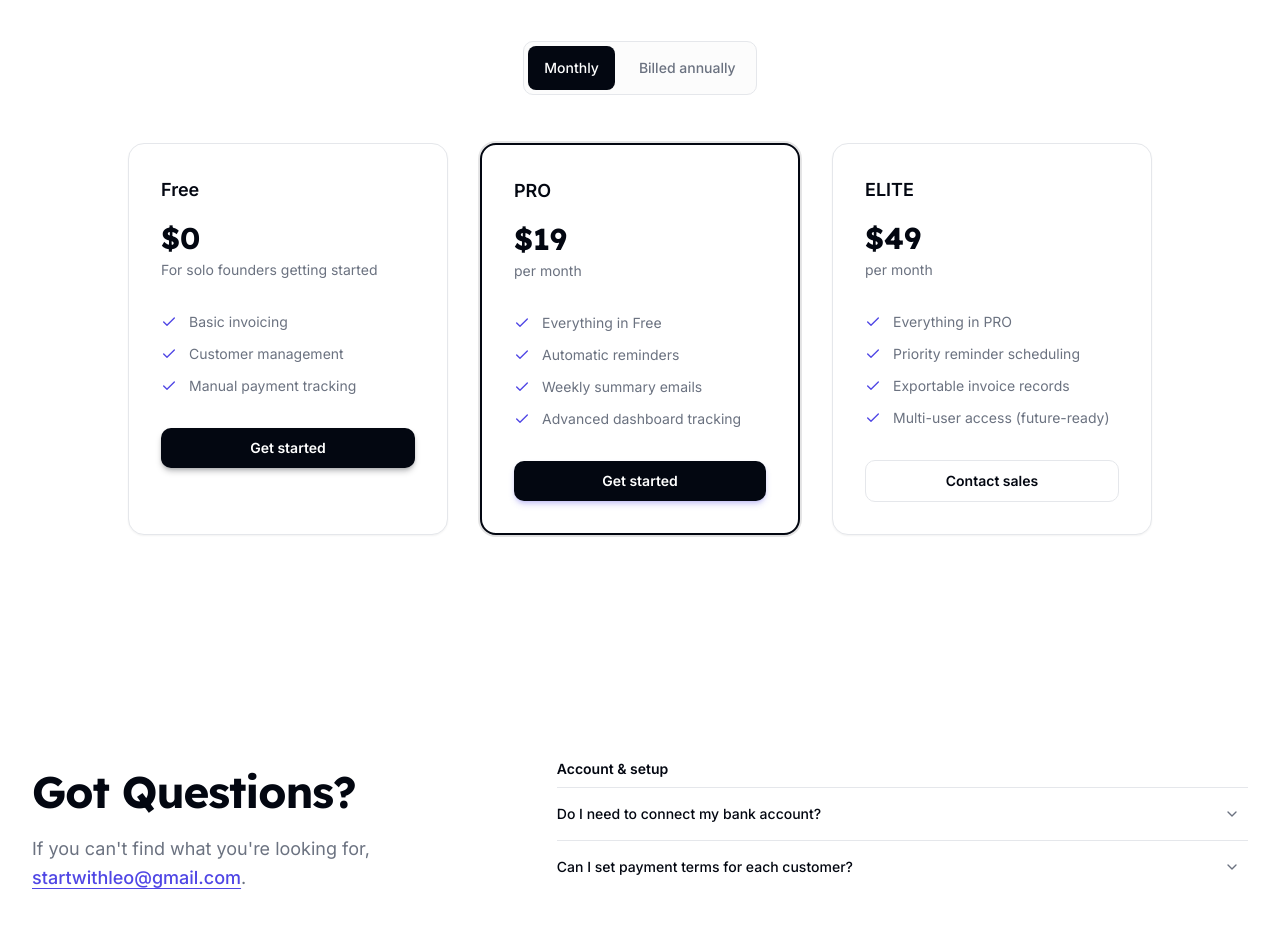
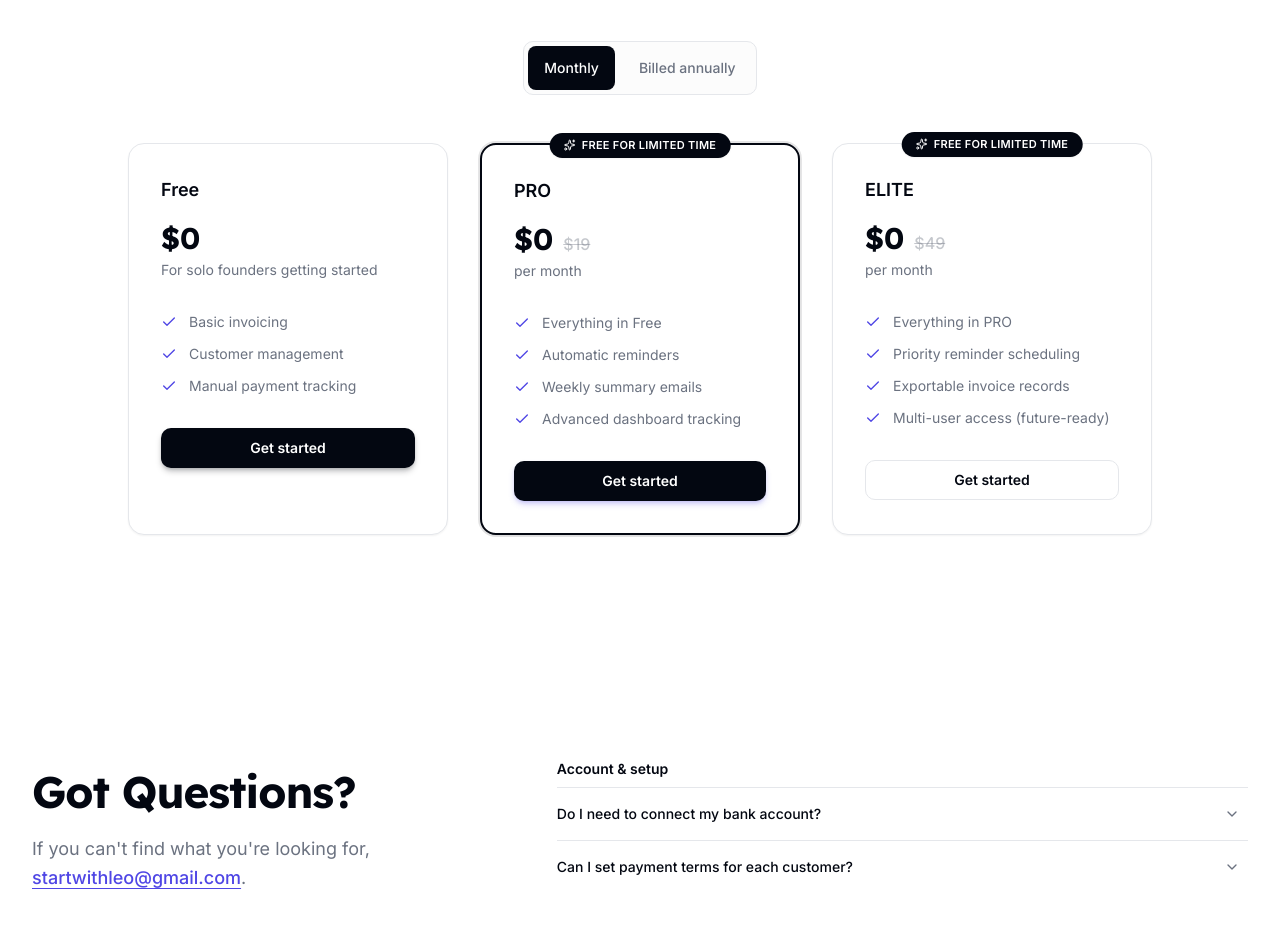
Before and after one commit to squid-beast/Receivly, a React (Vite) app in the folder frontend/: page / in a window 1280 px wide. Shown: the part 2080-3008 px from the top of the page. Built offline with nearby package versions, Linux system fonts and the light colour scheme; no server answers.

Commit message:
pricing changes

```diff
--- a/frontend/src/components/landing/Pricing.tsx
+++ b/frontend/src/components/landing/Pricing.tsx
@@ -1,6 +1,7 @@
 import { useState } from "react";
+import { useNavigate } from "react-router-dom";
 import { motion } from "framer-motion";
-import { Check } from "lucide-react";
+import { Check, Sparkles } from "lucide-react";
 import { Container } from "@/components/ui/Container";
 import { SectionHeading } from "@/components/ui/SectionHeading";
 import { Button } from "@/components/ui/Button";
@@ -26,7 +27,6 @@ const plans: Array<{
   features: string[];
   cta: string;
   buttonVariant: "secondary" | "default" | "outline";
-  contactSales?: boolean;
 }> = [
   {
     id: "free",
@@ -69,9 +69,8 @@ const plans: Array<{
       "Exportable invoice records",
       "Multi-user access (future-ready)",
     ],
-    cta: "Contact sales",
+    cta: "Get started",
     buttonVariant: "outline",
-    contactSales: true,
   },
 ];
 
@@ -84,11 +83,12 @@ const cardVariants = {
   }),
 };
 
-const SUPPORT_EMAIL = "startwithleo@gmail.com";
+const hasOffer = (id: PlanId) => id === "pro" || id === "elite";
 
 export function Pricing() {
   const [billingPeriod, setBillingPeriod] = useState<BillingPeriod>("monthly");
   const [selectedPlan, setSelectedPlan] = useState<PlanId>("pro");
+  const navigate = useNavigate();
 
   return (
     <section id="pricing" className={cn(SECTION_PADDING, SECTION_SCROLL_MARGIN)}>
@@ -147,12 +147,21 @@ export function Pricing() {
                 }
               }}
               className={cn(
-                "relative cursor-pointer rounded-2xl border border-border bg-background p-8 shadow-sm transition-all duration-300 hover:shadow-md hover:shadow-lg",
+                "relative cursor-pointer rounded-2xl border bg-background p-8 shadow-sm transition-all duration-300 hover:shadow-md hover:shadow-lg",
                 selectedPlan === plan.id
                   ? "border-2 border-foreground ring-2 ring-foreground/10"
                   : "border border-border"
               )}
             >
+              {hasOffer(plan.id) && (
+                <div className="absolute -top-3 left-1/2 -translate-x-1/2">
+                  <span className="inline-flex items-center gap-1.5 whitespace-nowrap rounded-full bg-foreground px-3.5 py-1 text-[11px] font-semibold uppercase tracking-wide text-background shadow-sm">
+                    <Sparkles className="h-3 w-3" />
+                    Free for limited time
+                  </span>
+                </div>
+              )}
+
               <h3 className="text-lg font-semibold text-foreground">
                 {plan.name}
               </h3>
@@ -169,25 +178,18 @@ export function Pricing() {
                       </p>
                     )}
                   </>
-                ) : billingPeriod === "monthly" ? (
-                  <>
-                    <span className="font-display text-3xl font-bold text-foreground">
-                      ${plan.monthlyPrice}
-                    </span>
-                    <p className="mt-1 text-sm text-muted-foreground">
-                      per month
-                    </p>
-                  </>
                 ) : (
                   <>
+                    <div className="flex items-baseline gap-2.5">
                       <span className="font-display text-3xl font-bold text-foreground">
-                      ${plan.yearlyPrice}
+                        $0
                       </span>
+                      <span className="text-base font-medium text-muted-foreground/40 line-through decoration-1">
+                        ${billingPeriod === "monthly" ? plan.monthlyPrice : plan.yearlyPrice}
+                      </span>
+                    </div>
                     <p className="mt-1 text-sm text-muted-foreground">
-                      per year
-                    </p>
-                    <p className="mt-0.5 text-xs text-muted-foreground/80">
-                      Billed annually
+                      {billingPeriod === "monthly" ? "per month" : "per year"}
                     </p>
                   </>
                 )}
@@ -202,18 +204,6 @@ export function Pricing() {
                 ))}
               </ul>
 
-              {plan.contactSales ? (
-                <a
-                  href={`mailto:${SUPPORT_EMAIL}?subject=ELITE%20plan%20inquiry`}
-                  className={cn(
-                    "mt-8 flex w-full items-center justify-center rounded-lg border border-border bg-background px-5 py-2.5 text-sm font-semibold text-foreground transition-colors hover:bg-accent hover:text-accent-foreground",
-                    "focus-visible:outline-none focus-visible:ring-2 focus-visible:ring-ring focus-visible:ring-offset-2"
-                  )}
-                  onClick={(e) => e.stopPropagation()}
-                >
-                  {plan.cta}
-                </a>
-              ) : (
               <Button
                 variant={plan.buttonVariant}
                 className={cn(
@@ -221,11 +211,13 @@ export function Pricing() {
                   plan.buttonVariant === "default" &&
                     "bg-foreground text-background hover:bg-foreground/90"
                 )}
-                  onClick={(e) => e.stopPropagation()}
+                onClick={(e) => {
+                  e.stopPropagation();
+                  navigate("/signin");
+                }}
               >
                 {plan.cta}
               </Button>
-              )}
             </motion.div>
           ))}
         </div>
```
Lines whose indentation alone changed are shown as unchanged.
